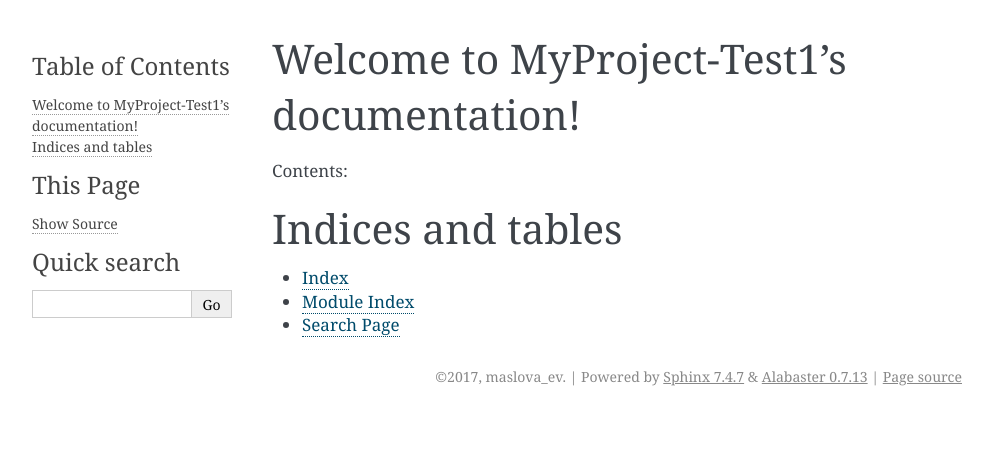
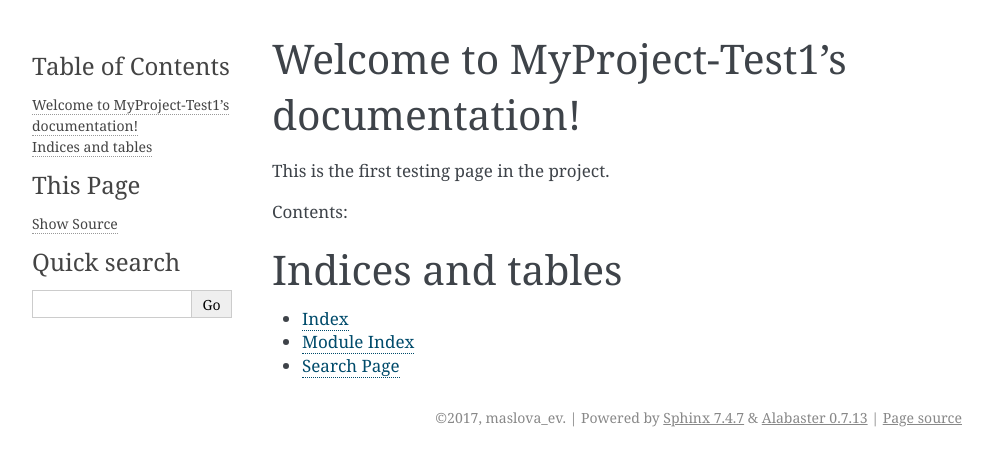
Before and after one commit to MaslovaEV/test, a Sphinx documentation site: the page built from MyProject/source/index.rst, in a window 1280 px wide. Shown: the top 466 px of the page, without its empty margins (148-1141 px from the left). Built offline with Sphinx 7.4.7, drawn with Linux system fonts in a browser that asks for light colours; pages that are not in the unit, such as notebooks, are missing from menus.

Commit message:
Update index.rst

```diff
--- a/MyProject/source/index.rst
+++ b/MyProject/source/index.rst
@@ -5,6 +5,7 @@
 
 Welcome to MyProject-Test1's documentation!
 ===========================================
+This is the first testing page in the project.
 
 Contents:
 
```
